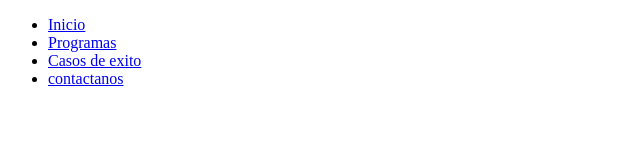
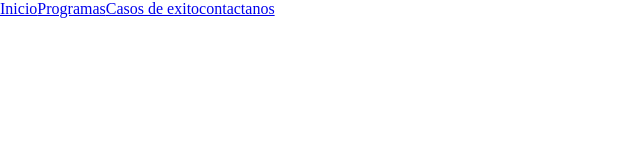
Before and after one commit to jose-grande/Practicando, a plain HTML site: page index.html in a window 1280 px wide. Shown: the whole page, without its empty margins (0-640 px from the left). Drawn offline with Linux system fonts and the light colour scheme.

Commit message:
avanzando el header

```diff
--- a/index.html
+++ b/index.html
@@ -8,14 +8,14 @@
   </head>
   <body>
     <header>
-      <div>
-        <ul>
+      <nav>
+        <ul class="nav">
           <li><a href="#">Inicio</a></li>
           <li><a href="#">Programas</a></li>
           <li><a href="#">Casos de exito</a></li>
           <li><a href="#">contactanos</a></li>
         </ul>
-      </div>
+      </nav>
     </header>
     <main></main>
     <footer></footer>
--- a/style.css
+++ b/style.css
@@ -0,0 +1,9 @@
+* {
+  margin: 0;
+  padding: 0;
+  box-sizing: content-box;
+}
+.nav {
+  display: flex;
+  list-style: none;
+}
```
